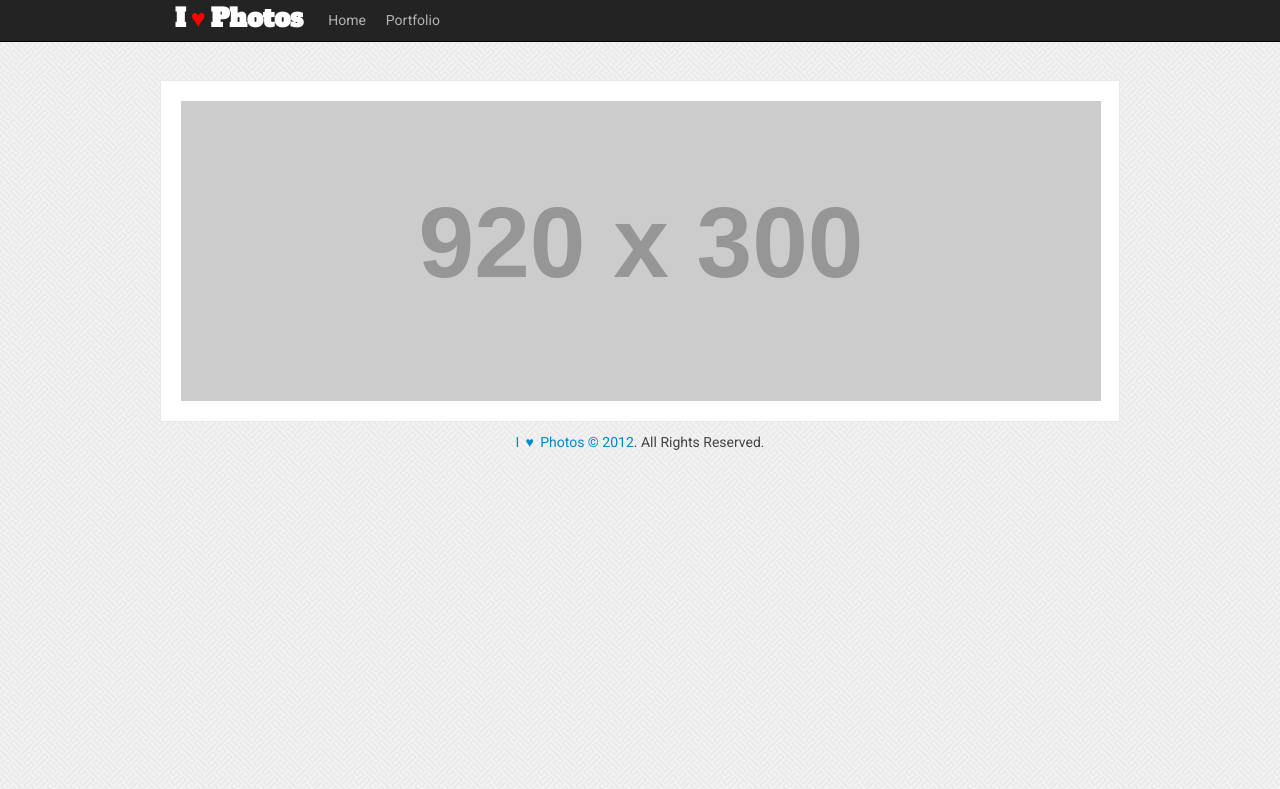
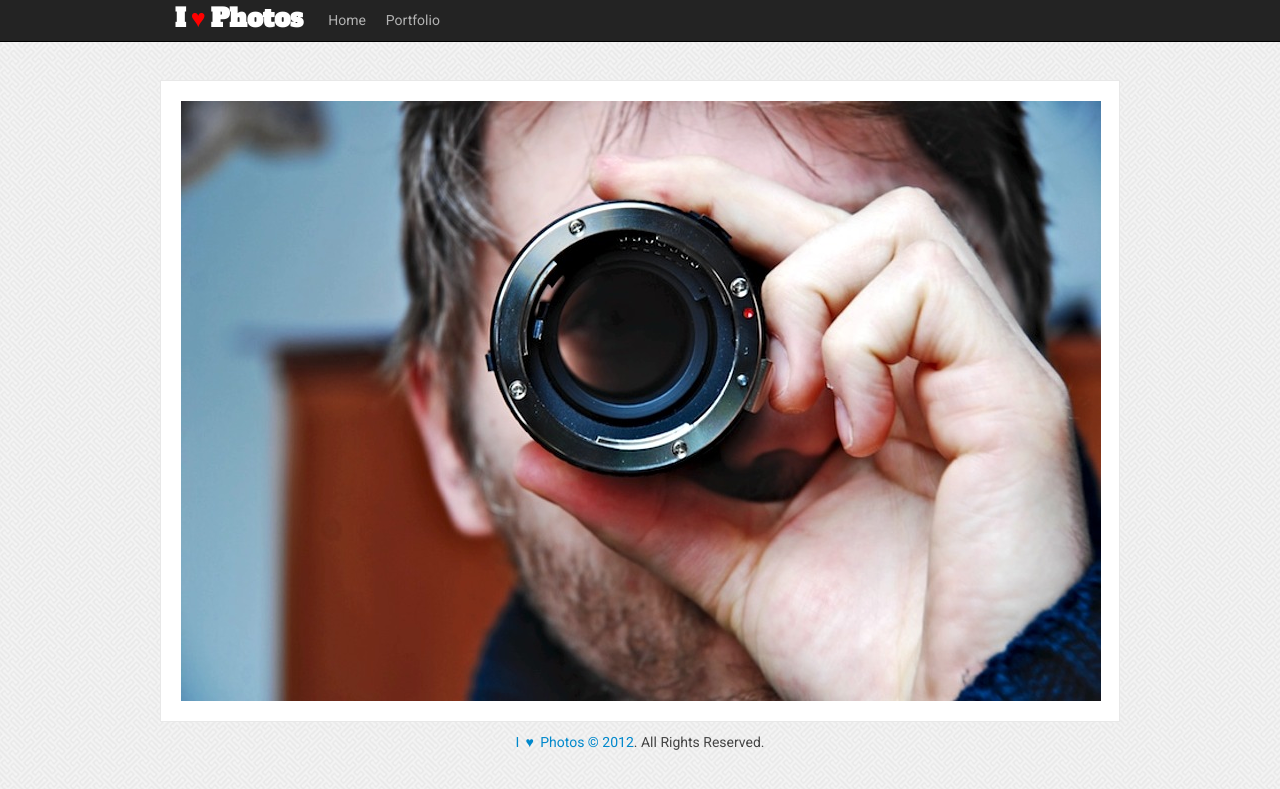
Before and after one commit to jmarizgit/learning_jekyll, a Jekyll site: the page built from index.html, in a window 1280 px wide. Shown: the top 789 px of the page. Built offline with Jekyll 4.4.1, drawn with Linux system fonts in a browser that asks for light colours; some web fonts are replaced.

Commit message:
new homepage image

```diff
--- a/index.html
+++ b/index.html
@@ -2,5 +2,5 @@
 layout: default
 ---
   <section role="banner">
-    <img src="http://placehold.it/920x300" />
+    <a href="/portfolio"><img src="/img/photo01.jpg" /></a>
   </section>
```
Also changed, not shown: README.md, img/photo01.jpg (added), 3 other files.
